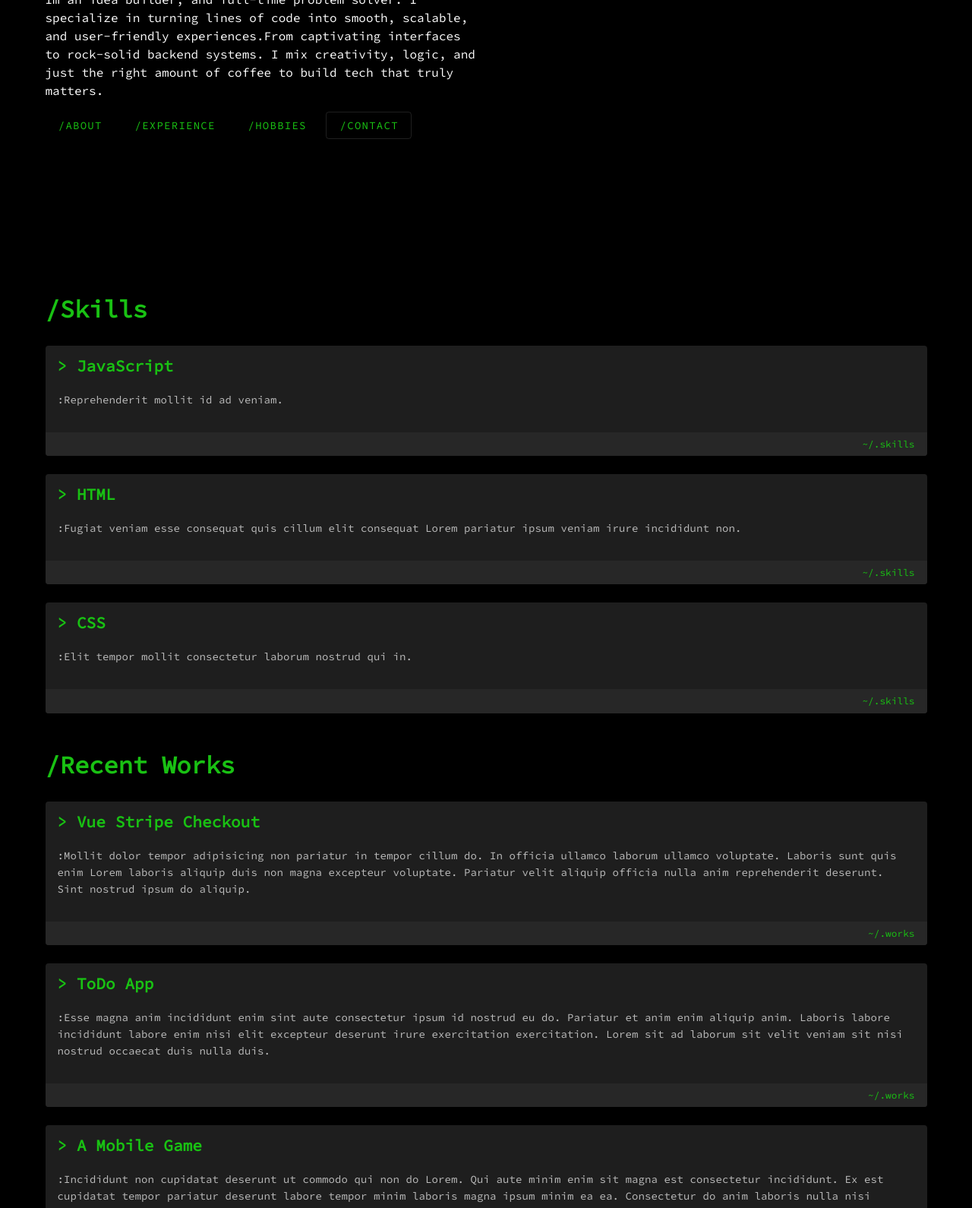
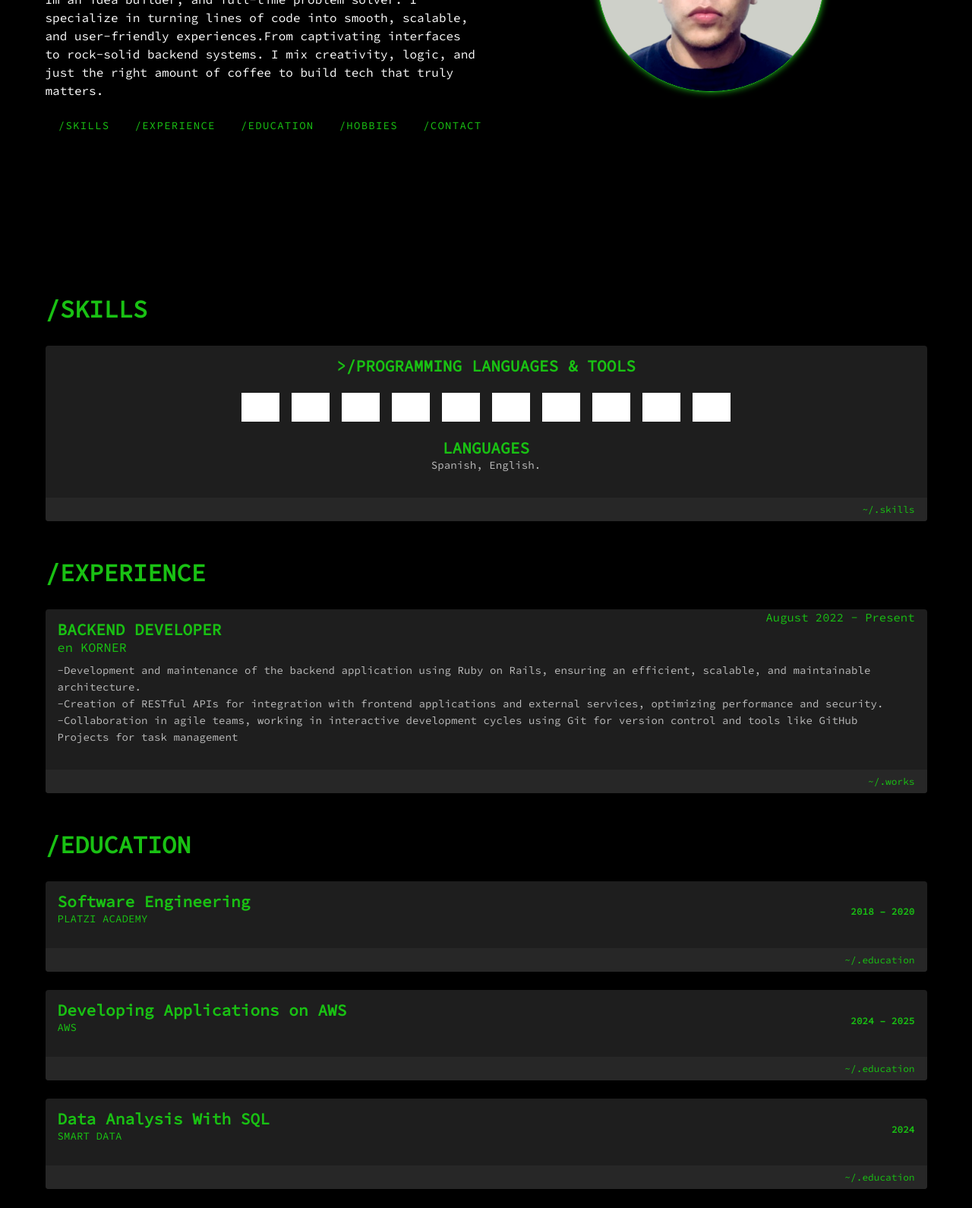
Before and after one commit to scristiansc/scristiansc.github.io, a plain HTML site: page index.html in a window 1280 px wide. Shown: the part 429-2019 px from the top of the page at 76% size. Drawn offline with nearby package versions, Linux system fonts and the light colour scheme; grey boxes are pictures that could not be loaded.

Commit message:
Applying some updates

```diff
--- a/config.js
+++ b/config.js
@@ -4,52 +4,95 @@ window.PorfolioConfig = {
   jobDescription: 'Im an idea builder, and full-time problem solver. I specialize in turning lines of code into smooth, scalable, and user-friendly experiences.From captivating interfaces to rock-solid backend systems. I mix creativity, logic, and just the right amount of coffee to build tech that truly matters.',
   skills: [
     {
-      name: 'JavaScript',
-      description: 'Reprehenderit mollit id ad veniam.'
+      name: 'Python',
+      description: 'Reprehenderit mollit id ad veniam.',
+      logo: "https://cdn.jsdelivr.net/gh/devicons/devicon/icons/rails/rails-original-wordmark.svg",
+    },
+
+  ],
+  techLogos: [
+    {
+      name: "Python",
+      logo: "https://cdn.jsdelivr.net/gh/devicons/devicon/icons/python/python-original.svg"
     },
     {
-      name: 'HTML',
-      description: 'Fugiat veniam esse consequat quis cillum elit consequat Lorem pariatur ipsum veniam irure incididunt non.'
+      name: "Django",
+      logo: "https://cdn.jsdelivr.net/gh/devicons/devicon@latest/icons/django/django-plain-wordmark.svg"
     },
     {
-      name: 'CSS',
-      description: 'Elit tempor mollit consectetur laborum nostrud qui in.'
+      name: "Ruby",
+      logo: "https://cdn.jsdelivr.net/gh/devicons/devicon@latest/icons/ruby/ruby-plain.svg"
+    },
+    {
+      name: "Ruby on rails",
+      logo: "https://cdn.jsdelivr.net/gh/devicons/devicon@latest/icons/rails/rails-plain.svg"
+    },
+    {
+      name: "HTML5",
+      logo: "https://cdn.jsdelivr.net/gh/devicons/devicon@latest/icons/html5/html5-plain.svg"
+    },
+    {
+      name: "CSS",
+      logo: "https://cdn.jsdelivr.net/gh/devicons/devicon@latest/icons/css3/css3-plain.svg"
+    },
+    {
+      name: "Postgresql",
+      logo: "https://cdn.jsdelivr.net/gh/devicons/devicon@latest/icons/postgresql/postgresql-plain.svg"
+    },
+    {
+      name: "SQL",
+      logo: "https://cdn.jsdelivr.net/gh/devicons/devicon@latest/icons/mysql/mysql-plain-wordmark.svg"
+    },
+    {
+      name: "Git",
+      logo: "https://cdn.jsdelivr.net/gh/devicons/devicon@latest/icons/git/git-plain.svg"
+    },
+    {
+      name: "AWS",
+      logo: "https://cdn.jsdelivr.net/gh/devicons/devicon@latest/icons/amazonwebservices/amazonwebservices-plain-wordmark.svg"
+    }
+
+  ],
+
+  works: [
+    {
+      company: "KORNER",
+      position: "BACKEND DEVELOPER",
+      duration: "August 2022 - Present",
+      description: "-Development and maintenance of the backend application using Ruby on Rails, ensuring an efficient, scalable, and maintainable architecture.\n -Creation of RESTful APIs for integration with frontend applications and external services, optimizing performance and security. \n -Collaboration in agile teams, working in interactive development cycles using Git for version control and tools like GitHub Projects for task management",
+      link: 'https://www.kornerapp.co/#',
+      location: "Remote"
     }
   ],
-  works: [
+  education: [
     {
-      name: 'Vue Stripe Checkout',
-      link: 'https://jofftiquez.github.io/vue-stripe-checkout',
-      description: 'Mollit dolor tempor adipisicing non pariatur in tempor cillum do. In officia ullamco laborum ullamco voluptate. Laboris sunt quis enim Lorem laboris aliquip duis non magna excepteur voluptate. Pariatur velit aliquip officia nulla anim reprehenderit deserunt. Sint nostrud ipsum do aliquip.'
+      institution: "PLATZI ACADEMY",
+      degree: "Software Engineering",
+      description: "Formación integral en desarrollo de software, redes, bases de datos y arquitectura de sistemas.",
+      duration: "2018 – 2020"
     },
     {
-      name: 'ToDo App',
-      link: 'https://theuselessweb.com/',
-      description: 'Esse magna anim incididunt enim sint aute consectetur ipsum id nostrud eu do. Pariatur et anim enim aliquip anim. Laboris labore incididunt labore enim nisi elit excepteur deserunt irure exercitation exercitation. Lorem sit ad laborum sit velit veniam sit nisi nostrud occaecat duis nulla duis.'
+      institution: "AWS",
+      degree: "Developing Applications on AWS",
+      description: "Formación integral en desarrollo de software, redes, bases de datos y arquitectura de sistemas.",
+      duration: "2024 – 2025"
     },
     {
-      name: 'A Mobile Game',
-      link: 'https://theuselessweb.com/',
-      description: 'Incididunt non cupidatat deserunt ut commodo qui non do Lorem. Qui aute minim enim sit magna est consectetur incididunt. Ex est cupidatat tempor pariatur deserunt labore tempor minim laboris magna ipsum minim ea ea. Consectetur do anim laboris nulla nisi veniam sint qui.'
+      institution: "SMART DATA",
+      degree: "Data Analysis With SQL",
+      description: "Formación integral en desarrollo de software, redes, bases de datos y arquitectura de sistemas.",
+      duration: "2024"
     }
   ],
     hobbies: [
       {
         name: 'Rock Climbing',
         description: 'Occaecat ipsum dolor ea ad ut irure do proident excepteur consectetur duis eu culpa velit.'
-    },
-    {
-      name: 'Surfing',
-      description: 'Laboris occaecat adipisicing culpa duis aute ea excepteur quis eiusmod mollit est pariatur.'
-    },
-    {
-      name: 'Rubick\'s Cube',
-      description: 'Laborum pariatur sint labore officia enim occaecat id.'
       }
     ],
     contacts: {
-    email: 'scristian1012@gmail.com',
-    phoneNo: '+57 3013674088',
+      email: '',
+      phoneNo: '',
       links: [
         {
           name: 'GitHub',
@@ -65,6 +108,11 @@ window.PorfolioConfig = {
           name: 'Gmail',
           link: 'mailto:scristian1012@gmail.com',
           icon: 'mdi-gmail'
+        },
+        {
+          name: 'Whatsapp',
+          link: 'https://wa.me/573013674088',
+          icon: 'mdi-whatsapp'
         }
       ]
     }
--- a/index.html
+++ b/index.html
@@ -3,12 +3,56 @@
 
 <head>
   <style>
+    .tech-logo-wrapper {
+      transition: transform 0.3s ease, box-shadow 0.3s ease;
+      border-radius: 8px;
+    }
+
+    .tech-logo-wrapper:hover {
+      transform: scale(1.2);
+      box-shadow: 0 0 10px #19c113;
+      background-color: rgba(255, 255, 255, 0.05);
+    }
+
+
+    .tech-logo-wrapper:hover .tech-logo {
+      filter: grayscale(0%) contrast(1.3);
+    }
+
+    .tech-logo {
+      filter: brightness(0) invert(1);
+      /* Blanco */
+    }
+
+
+    .photo-style {
+      border-radius: 50%;
+
+      border: 1px solid #19c113;
+
+      box-shadow: 0 0 10px #19c113;
+
+      filter: grayscale(20%) contrast(1.2);
+
+      max-width: 80px;
+      width: 100%;
+      display: block;
+      margin: 0 auto;
+      transition: transform 0.3s ease;
+    }
+
+    .photo-style:hover {
+      transform: scale(1.05);
+      box-shadow: 0 0 15px #19c113;
+    }
+
     .social-icon {
-      transition: transform 0.3s ease,color 0.3s ease;
+      transition: transform 0.3s ease, color 0.3s ease;
     }
 
     .social-icon:hover {
-      transform: scale(1.6);
+      transform: scale(1.8);
+      color: #00ff00;
     }
   </style>
 
@@ -83,27 +127,37 @@
             <h1 class="display-4 primary--text">{{name}}</h1>
             <h2 class="primary--text">{{jobTitle}}</h2>
             <p>{{jobDescription}}</p>
-            <nav>
-              <v-btn href="#skills" text="text" class="primary--text">/ABOUT</v-btn href="skills">
+            <nav class="d-flex flex-row align-center">
+              <v-btn href="#skills" text="text" class="primary--text">/SKILLS</v-btn href="skills">
               <v-btn href="#works" text="text" class="primary--text">/EXPERIENCE</v-btn>
-              <v-btn href="#hobbies" text="text" class="primary--text">/Hobbies</v-btn>
-              <v-btn href="#contact" text="text" class="primary--text" outlined="outlined">/CONTACT</v-btn>
+              <v-btn href="#education" text="text" class="primary--text">/EDUCATION</v-btn>
+              <v-btn href="#hobbies" text="text" class="primary--text">/HOBBIES</v-btn>
+              <v-btn href="#contact" text="text" class="primary--text">/CONTACT</v-btn>
             </nav>
+          </v-col>
+          <v-col cols="12" md="6" data-aos="fade-up" class="text-center">
+            <v-img src="imagencs.png" alt="Foto de {{name}}" max-width="300" class="photo-style" contain></v-img>
           </v-col>
         </v-row>
       </header>
       <main class="container">
         <section class="row mb-5" id="skills">
           <v-col cols="12" md="6">
-            <h1 class="primary--text" data-aos="fade-up">/Skills</h1>
+            <h1 class="primary--text" data-aos="fade-up">/SKILLS</h1>
           </v-col>
           <v-col v-for="(skill, index) in skills" cols="12" :key="index">
-            <v-card hover="hover" height="100%" data-aos="fade-up">
-              <v-card-text>
-                <h2 class="primary--text">>
-                  {{skill.name}}</h2>
-                <br>
-                <p>:{{skill.description}}</p>
+            <v-card hover height="100%" data-aos="fade-up">
+              <v-card-text class="text-center">
+                <h2 class="primary--text mb-4">>/PROGRAMMING LANGUAGES & TOOLS</h2>
+                <div class="d-flex flex-wrap justify-center">
+                  <div v-for="(tech, index) in techLogos" :key="index" class="tech-logo-wrapper mx-2 my-2"
+                    :title="tech.name">
+                    <v-img :src="tech.logo" :alt="tech.name" max-width="50" max-height="50" contain
+                      class="tech-logo"></v-img>
+                  </div>
+                </div>
+                <h2 class="primary--text mt-4">LANGUAGES</h2>
+                <p>Spanish, English.</p>
               </v-card-text>
               <v-footer>
                 <v-spacer></v-spacer>
@@ -114,15 +168,21 @@
         </section>
         <section class="row mb-5" id="works">
           <v-col cols="12" md="6">
-            <h1 class="primary--text" data-aos="fade-up">/Recent Works</h1>
+            <h1 class="primary--text" data-aos="fade-up">/EXPERIENCE</h1>
           </v-col>
           <v-col v-for="(work, index) in works" cols="12" :key="index">
             <v-card hover="hover" height="100%" data-aos="fade-up" rel="noreferrer" :href="work.link">
-              <v-card-text>
-                <h2 class="primary--text">>
-                  {{work.name}}</h2>
-                <br>
-                <p>:{{work.description}}</p>
+              <v-card-text style="position: relative;">
+                <div>
+                  <h2 class="primary--text mb-2">
+                    {{work.position}} <br>
+                    <small style="font-weight: normal;">en {{work.company}}</small>
+                  </h2>
+                  <p v-html="work.description.replace(/\n/g, '<br>')"></p>
+                </div>
+                <div style="position: absolute; top: 0; right: 16px; color: #19c113; font-size: 1.1em;">
+                  {{work.duration}}
+                </div>
               </v-card-text>
               <v-footer>
                 <v-spacer></v-spacer>
@@ -131,17 +191,38 @@
             </v-card>
           </v-col>
         </section>
+        <section class="row mb-5" id="education">
+          <v-col cols="12" md="6">
+            <h1 class="primary--text" data-aos="fade-up">/EDUCATION</h1>
+          </v-col>
+          <v-col v-for="(edu, index) in education" :key="index" cols="12" data-aos="fade-up">
+            <v-card hover height="100%">
+              <v-card-text>
+                <div class="d-flex justify-space-between align-center mb-2">
+                  <div>
+                    <h2 class="primary--text"> {{ edu.degree }}</h2>
+                    <p class="mb-1 primary--text"> {{ edu.institution }}</p>
+                  </div>
+                  <div>
+                    <strong class="primary--text" style="font-size: 0.9em;">{{ edu.duration }}</strong>
+                  </div>
+                </div>
+              </v-card-text>
+              <v-footer>
+                <v-spacer></v-spacer>
+                <small class="primary--text">~/.education</small>
+              </v-footer>
+            </v-card>
+          </v-col>
+        </section>
         <section class="row mb-5" id="hobbies">
           <v-col cols="12" md="6">
-            <h1 class="primary--text" data-aos="fade-up">/My Hobbies</h1>
+            <h1 class="primary--text" data-aos="fade-up">/MY HOBBIES</h1>
           </v-col>
           <v-col v-for="(hobby, index) in hobbies" cols="12" :key="index">
             <v-card hover="hover" height="100%" data-aos="fade-up">
-              <v-card-text>
-                <h2 class="primary--text">>
-                  {{hobby.name}}</h2>
-                <br>
-                <p>:{{hobby.description}}</p>
+              <v-card-text class="text-center">
+                <p>I find joy in getting lost in a good book, staying active through swimming and soccer, and feeding my ever-growing curiosity by exploring new places. Traveling sparks my imagination and keeps my passion for learning alive.</p>
               </v-card-text>
               <v-footer>
                 <v-spacer></v-spacer>
@@ -161,10 +242,10 @@
                 <h3 v-if="contacts && contacts.mobileNo">{{contacts.mobileNo}}</h3>
                 <h3 v-if="contacts && contacts.phoneNo">{{contacts.phoneNo}}</h3>
               </v-col>
-              <v-col class="text-center" cols="12" data-aos="fade-up">
+              <v-col class="text-center" cols="12" data-aos="fade-up" style="margin-top: -20px;">
                 <v-btn class="ma-1" v-for="(link, index) in contactLinks" outlined="outlined" rounded="rounded"
-                  target="_blank" :href="link.link" :key="index" color="primary"><v-icon class="v-icon--xx-large social-icon">{{
-                    link.icon }}</v-icon>
+                  target="_blank" :href="link.link" :key="index" color="primary"><v-icon
+                    class="v-icon--5x social-icon">{{link.icon }}</v-icon>
                 </v-btn>
               </v-col>
             </v-row>
@@ -173,11 +254,7 @@
       </main>
       <footer class="v-footer v-sheet theme--dark" data-booted="true">
         <v-spacer></v-spacer>
-        <small>Template made with
-          <v-icon class="red--text">mdi-heart</v-icon>
-          by
-          <a href="https://twitter.com/jrtiquez" target="_blank">CS</a>
-        </small>
+        <small></small>
       </footer>
     </v-app>
   </div>
```
Also changed, not shown: imagencs.png (added). Lines whose indentation alone changed are shown as unchanged.
